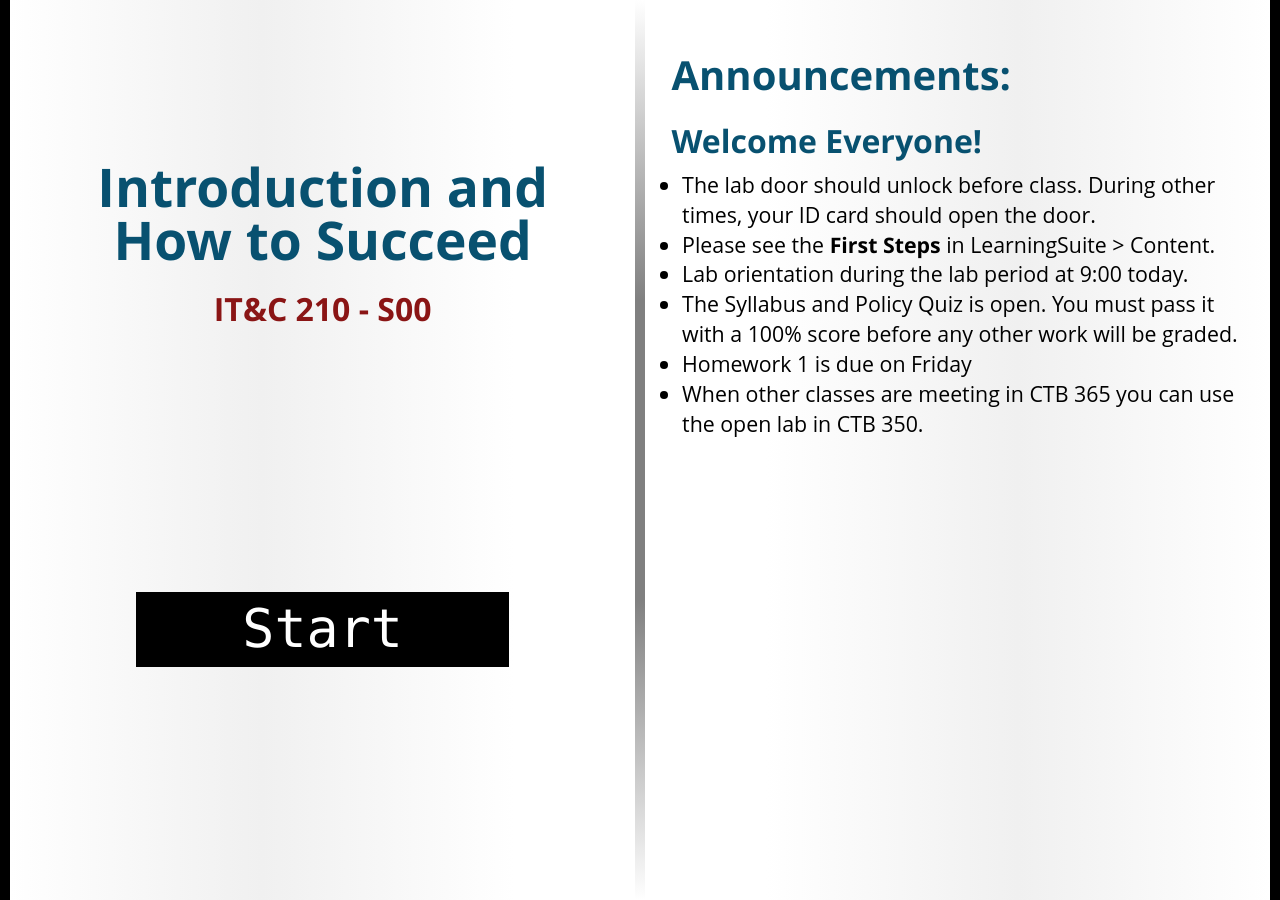
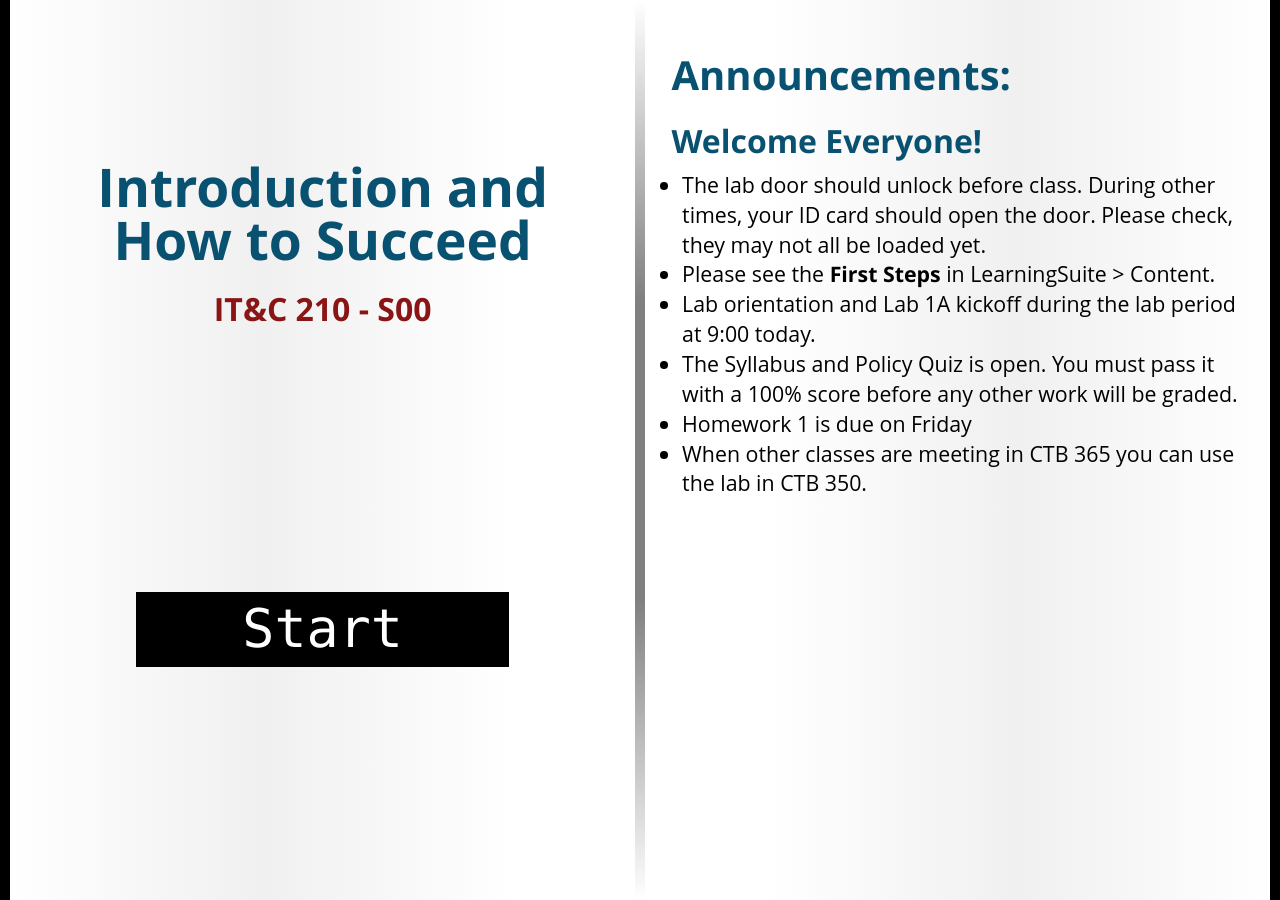
Before and after one commit to BYU-ITC-210/BYU-ITC-210.github.io, a Jekyll site: the page built from _welcome/S00.md, in a window 1280 px wide. Built offline with Jekyll 4.4.1, drawn with Linux system fonts in a browser that asks for light colours; some web fonts are replaced.

Commit message:
Welcome S00

```diff
--- a/_welcome/S00.md
+++ b/_welcome/S00.md
@@ -5,9 +5,9 @@ session: S00
 
 ## Welcome Everyone!
 
-* The lab door should unlock before class. During other times, your ID card should open the door.
+* The lab door should unlock before class. During other times, your ID card should open the door. Please check, they may not all be loaded yet.
 * Please see the **First Steps** in LearningSuite > Content.
-* Lab orientation during the lab period at 9:00 today.
+* Lab orientation and Lab 1A kickoff during the lab period at 9:00 today.
 * The Syllabus and Policy Quiz is open. You must pass it with a 100% score before any other work will be graded.
 * Homework 1 is due on Friday
-* When other classes are meeting in CTB 365 you can use the open lab in CTB 350.
+* When other classes are meeting in CTB 365 you can use the lab in CTB 350.
```
Also changed, not shown: w.md (+1 -1 lines).
